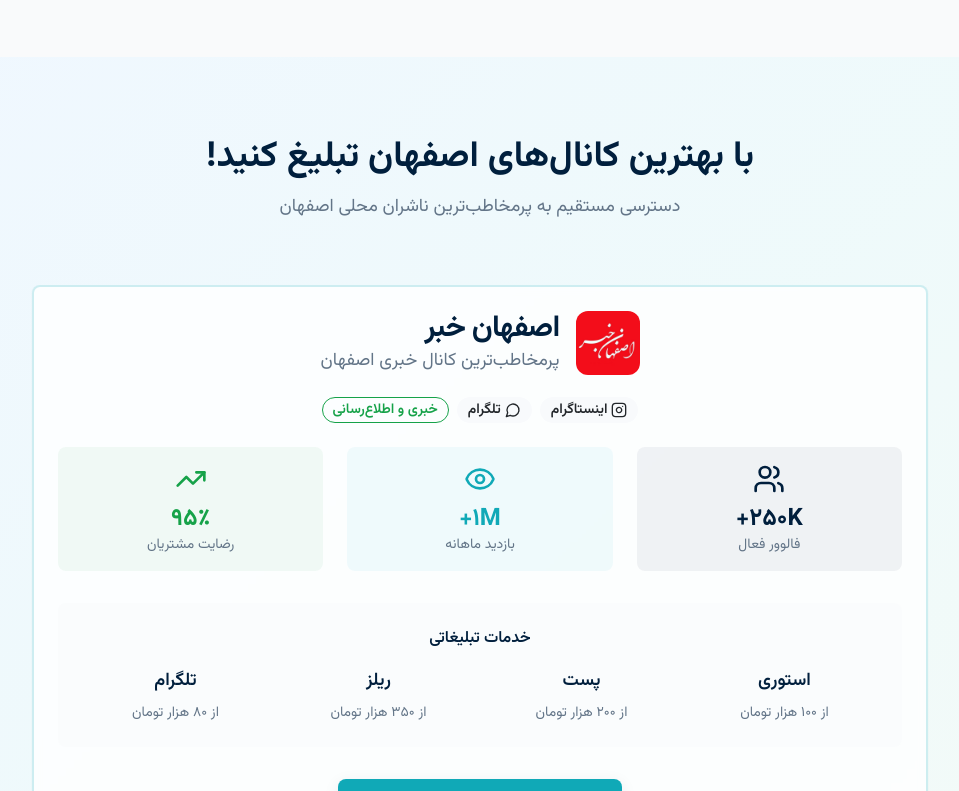
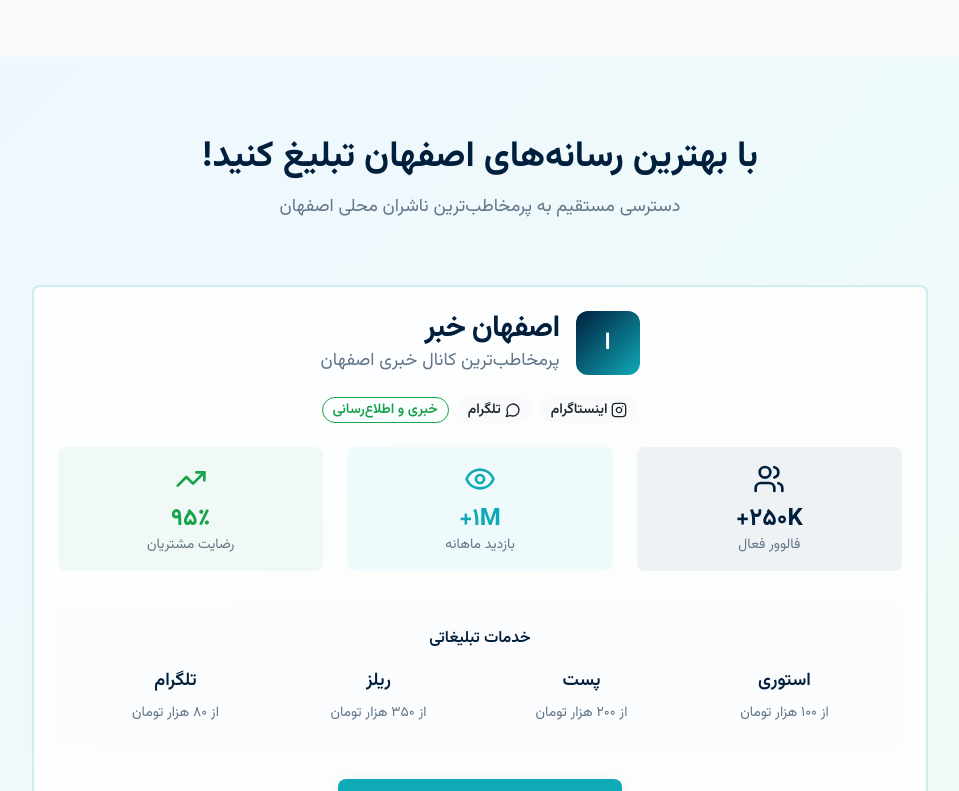
Before and after one commit to parniyanml/esfahan-connect-hub, a React (Vite) app: page / in a window 1280 px wide. Shown: the part 1500-2291 px from the top of the page, without its empty margins (160-1119 px from the left). Built offline with nearby package versions, Linux system fonts and the light colour scheme.

Commit message:
Visual edit in Lovable
Edited UI in Lovable

```diff
--- a/src/components/FeaturedPublisherSection.tsx
+++ b/src/components/FeaturedPublisherSection.tsx
@@ -2,15 +2,11 @@ import { Button } from "@/components/ui/button";
 import { Card, CardContent, CardDescription, CardHeader, CardTitle } from "@/components/ui/card";
 import { Badge } from "@/components/ui/badge";
 import { ArrowLeft, Users, Eye, TrendingUp, MessageCircle, Instagram } from "lucide-react";
-
 const FeaturedPublisherSection = () => {
-  return (
-    <section className="py-20 bg-gradient-hero">
+  return <section className="py-20 bg-gradient-hero">
       <div className="container mx-auto px-4">
         <div className="text-center mb-16">
-          <h2 className="text-3xl md:text-4xl font-bold text-esfahan-blue mb-4">
-            با بهترین کانال‌های اصفهان تبلیغ کنید!
-          </h2>
+          <h2 className="text-3xl md:text-4xl font-bold text-esfahan-blue mb-4">با بهترین رسانه‌های اصفهان تبلیغ کنید!</h2>
           <p className="text-lg text-esfahan-gray max-w-2xl mx-auto">
             دسترسی مستقیم به پرمخاطب‌ترین ناشران محلی اصفهان
           </p>
@@ -21,12 +17,8 @@ const FeaturedPublisherSection = () => {
           <Card className="shadow-large border-2 border-esfahan-accent/20 bg-white/80 backdrop-blur-sm">
             <CardHeader className="text-center pb-6">
               <div className="flex items-center justify-center gap-4 mb-4">
-                <div className="w-16 h-16 rounded-xl flex items-center justify-center overflow-hidden">
-                  <img
-                    src="/lovable-uploads/d08b00c8-bda9-45e0-8fdb-ef91ccd05d6c.png"
-                    alt="اصفهان بنر"
-                    className="w-full h-full object-cover"
-                  />
+                <div className="w-16 h-16 bg-gradient-primary rounded-xl flex items-center justify-center">
+                  <span className="text-white font-bold text-2xl">ا</span>
                 </div>
                 <div className="text-right">
                   <CardTitle className="text-3xl font-bold text-esfahan-blue">
@@ -123,8 +115,6 @@ const FeaturedPublisherSection = () => {
           </Button>
         </div>
       </div>
-    </section>
-  );
+    </section>;
 };
-
 export default FeaturedPublisherSection;
```
